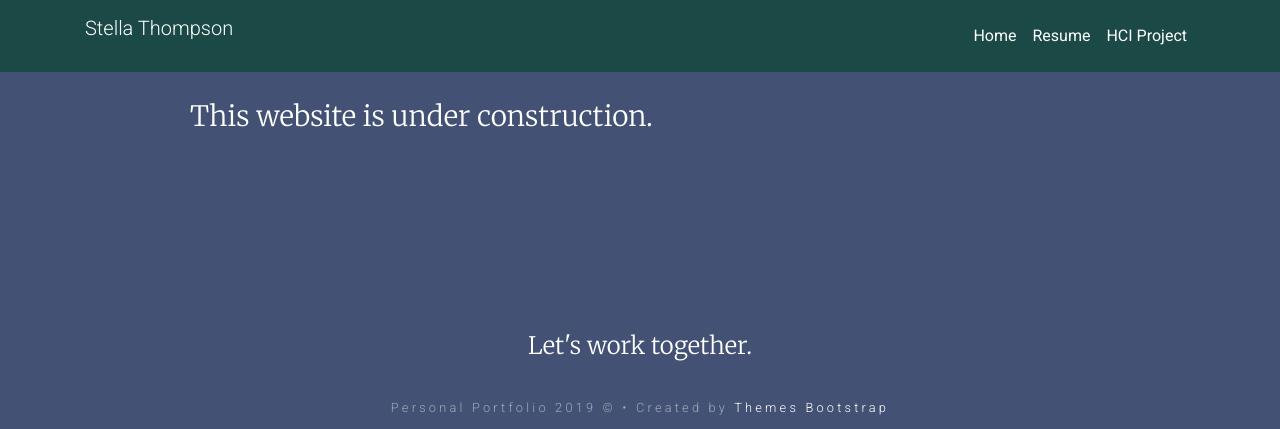
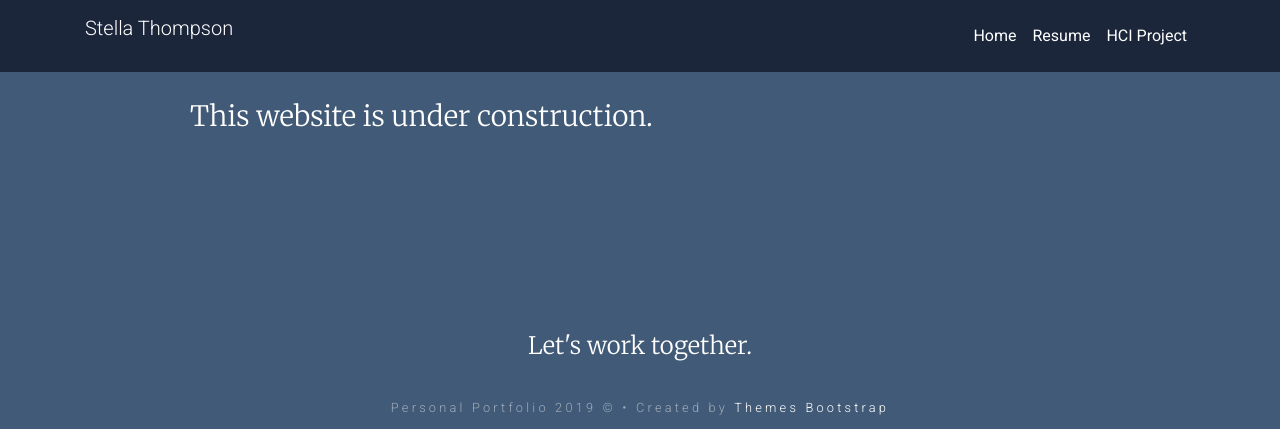
Before and after one commit to stellathompson/stellathompson.github.io, a plain HTML site: page index.html in a window 1280 px wide. Shown: the top 429 px of the page. Drawn offline with nearby package versions, Linux system fonts and the light colour scheme.

Commit message:
changing colors!

```diff
--- a/assets/css/style.css
+++ b/assets/css/style.css
@@ -11,7 +11,7 @@ html {
 }
 
 body {
-    background-color: #435274;
+    background-color: #415A77;
     font-family: 'Roboto', sans-serif;
     font-weight: 300 !important;
 }
@@ -61,7 +61,7 @@ button {
 }
 
 .navbar {
-    background-color: #1b4946;
+    background-color: #1B263B;
 }
 
 .nav-link {
```
